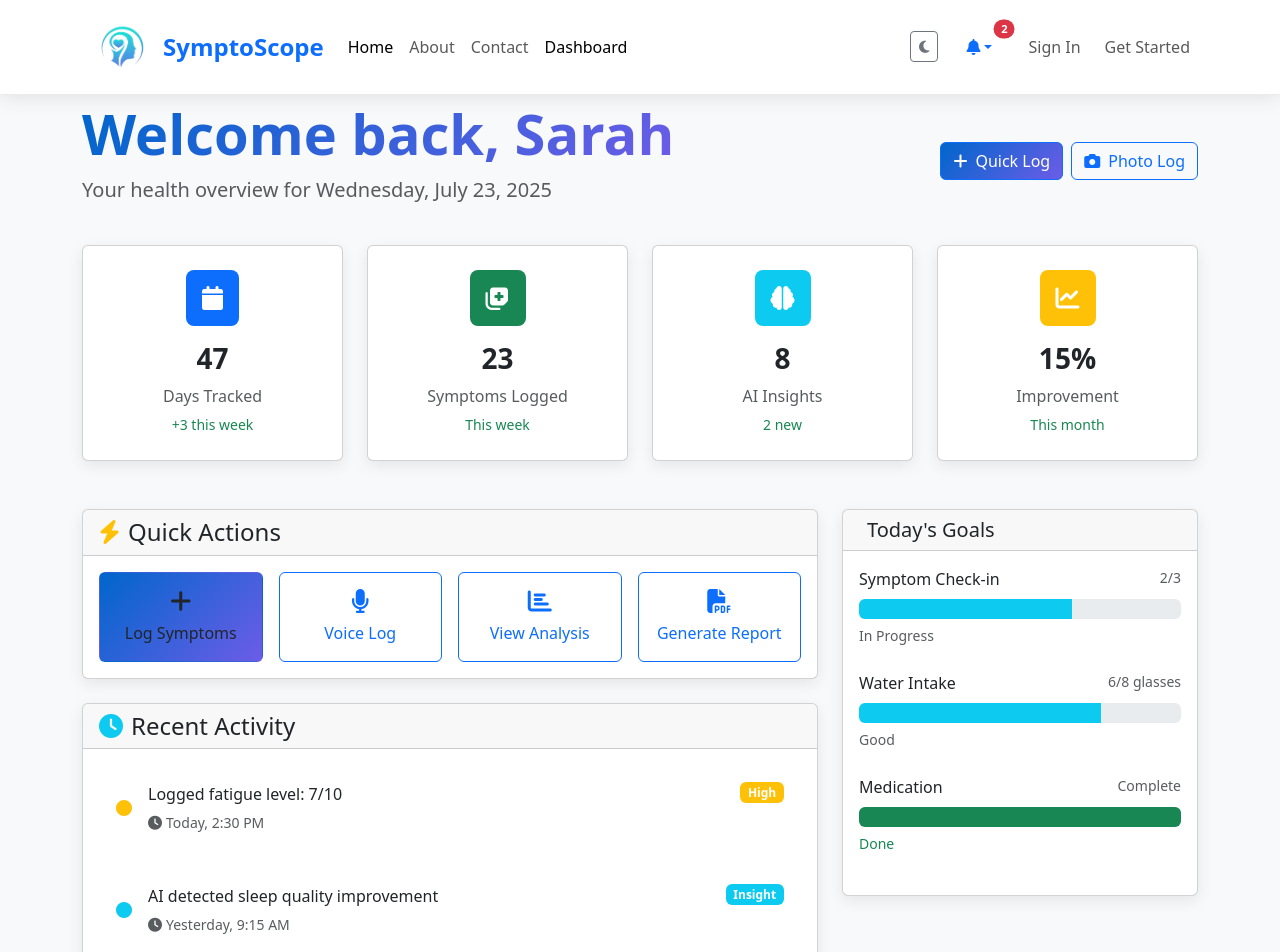
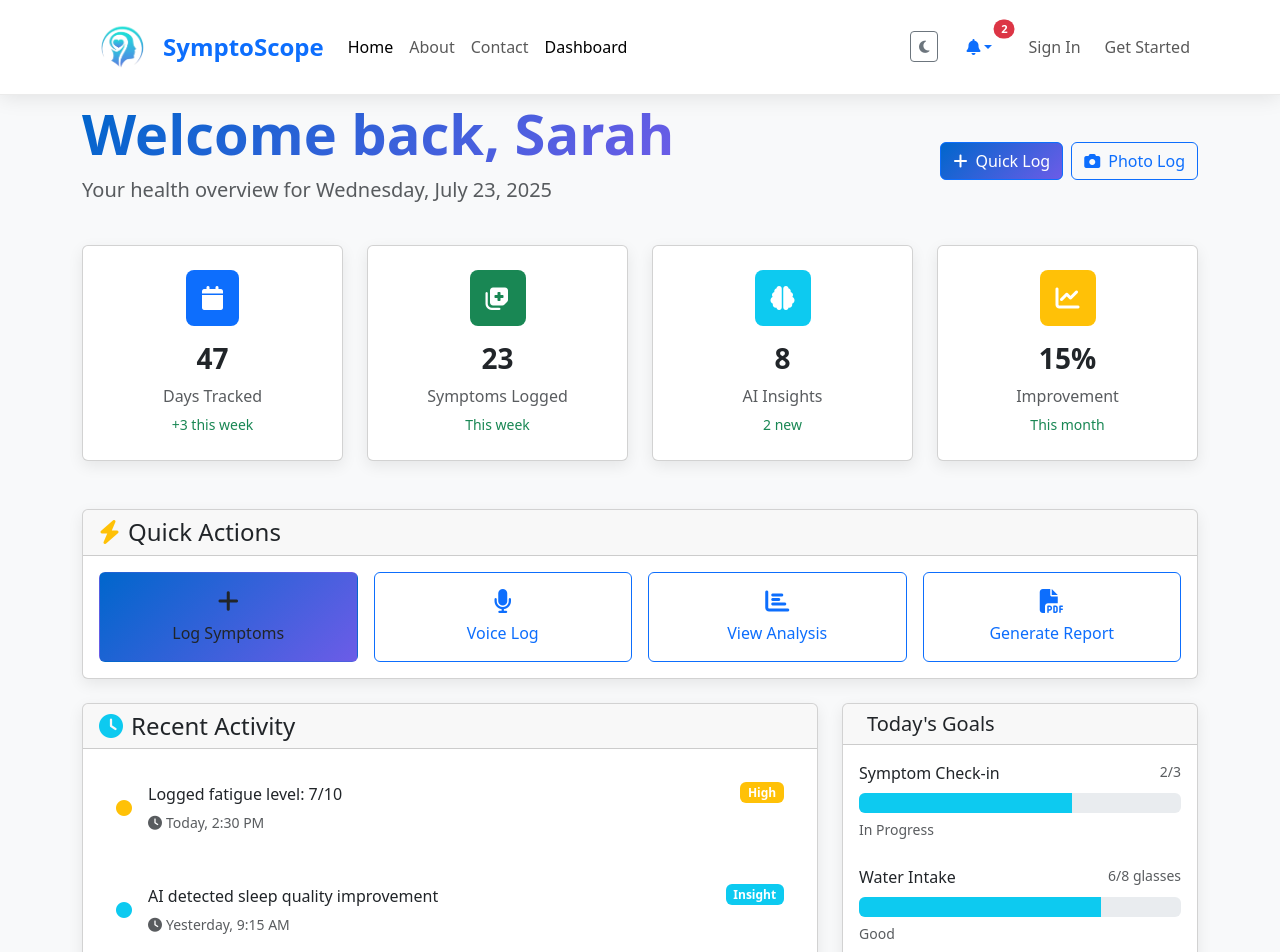
Before and after one commit to Darkfalcon2804/SyopFront, a React (Vite) app: page /dashboard in a window 1280 px wide. Shown: the top 952 px of the page. Built offline with nearby package versions, Linux system fonts and the light colour scheme.

Commit message:
Updated DashBoard

```diff
--- a/package.json
+++ b/package.json
@@ -9,11 +9,11 @@
     "preview": "vite preview"
   },
   "dependencies": {
+    "bootstrap": "^5.3.7",
     "react": "^18.3.1",
+    "react-bootstrap": "^2.10.10",
     "react-dom": "^18.3.1",
-    "react-router-dom": "^6.26.2",
-    "bootstrap": "^5.3.7",
-    "react-bootstrap": "^2.10.10"
+    "react-router-dom": "^6.26.2"
   },
   "devDependencies": {
     "@vitejs/plugin-react": "^4.3.3",
--- a/pages/Dashboard.jsx
+++ b/pages/Dashboard.jsx
@@ -92,29 +92,21 @@ export default function Dashboard() {
           ))}
         </Row>
 
-        {/* Replace <Row> with a div with Bootstrap's 'row' class */}
-        <div className="row">
-          {/* Main Content: Replace <Col lg={8}> with a div with Bootstrap's 'col-lg-8' class */}
-          <div className="col-lg-8">
-            {/* Quick Actions: Replace <Card> with a div with Bootstrap's 'card' class */}
-            <div className="card medical-card mb-4">
-              {/* Card.Header: Replace with a div with Bootstrap's 'card-header' class */}
+        {/* Quick Actions - Full Width */}
+        <div className="row mb-4">
+          <div className="col-12">
+            <div className="card medical-card">
               <div className="card-header">
                 <h4 className="mb-0">
                   <i className="fas fa-bolt text-warning me-2"></i>
                   Quick Actions
                 </h4>
               </div>
-              {/* Card.Body: Replace with a div with Bootstrap's 'card-body' class */}
               <div className="card-body">
-                {/* Row: Replace with a div with Bootstrap's 'row' and 'g-3' for gutter */}
                 <div className="row g-3">
-                  {/* Col md={6} lg={3} for 'Log Symptoms' */}
                   <div className="col-md-6 col-lg-3">
                     <Link to="/journal" className="text-decoration-none">
-                      {/* d-grid for full width button */}
                       <div className="d-grid">
-                        {/* Button: Replace with a <button> tag, applying Bootstrap button classes */}
                         <button className="btn btn-medical-primary py-3">
                           <i className="fas fa-plus d-block mb-2" style={{ fontSize: '1.5rem' }}></i>
                           Log Symptoms
@@ -122,17 +114,14 @@ export default function Dashboard() {
                       </div>
                     </Link>
                   </div>
-                  {/* Col md={6} lg={3} for 'Voice Log' */}
                   <div className="col-md-6 col-lg-3">
                     <div className="d-grid">
-                      {/* Button with outline variant */}
                       <button className="btn btn-outline-primary py-3">
                         <i className="fas fa-microphone d-block mb-2" style={{ fontSize: '1.5rem' }}></i>
                         Voice Log
                       </button>
                     </div>
                   </div>
-                  {/* Col md={6} lg={3} for 'View Analysis' */}
                   <div className="col-md-6 col-lg-3">
                     <Link to="/analysis" className="text-decoration-none">
                       <div className="d-grid">
@@ -143,7 +132,6 @@ export default function Dashboard() {
                       </div>
                     </Link>
                   </div>
-                  {/* Col md={6} lg={3} for 'Generate Report' */}
                   <div className="col-md-6 col-lg-3">
                     <div className="d-grid">
                       <button className="btn btn-outline-primary py-3">
@@ -155,17 +143,19 @@ export default function Dashboard() {
                 </div>
               </div>
             </div>
+          </div>
+        </div>
 
-            {/* Recent Activity: Replace <Card> with a div with Bootstrap's 'card' class */}
+        {/* Main Content Area with Recent Activity and Today's Goals side by side */}
+        <div className="row">
+          <div className="col-lg-8">
             <div className="card medical-card">
-              {/* Card.Header: Replace with a div with Bootstrap's 'card-header' class */}
               <div className="card-header">
                 <h4 className="mb-0">
                   <i className="fas fa-clock text-info me-2"></i>
                   Recent Activity
                 </h4>
               </div>
-              {/* Card.Body: Replace with a div with Bootstrap's 'card-body' class */}
               <div className="card-body">
                 {recentActivity.map((activity, index) => (
                   <div key={index} className="d-flex align-items-center p-3 rounded glassmorphism mb-3">
@@ -181,7 +171,6 @@ export default function Dashboard() {
                             {activity.time}
                           </small>
                         </div>
-                        {/* Badge: Replace with a span with Bootstrap's 'badge' and color classes */}
                         <span className={`badge bg-${activity.badgeColor}`}>{activity.badge}</span>
                       </div>
                     </div>
@@ -191,18 +180,14 @@ export default function Dashboard() {
             </div>
           </div>
 
-          {/* Sidebar: Replace <Col lg={4}> with a div with Bootstrap's 'col-lg-4' class */}
           <div className="col-lg-4">
-            {/* Today's Goals: Replace <Card> with a div with Bootstrap's 'card' class */}
-            <div className="card medical-card mb-4">
-              {/* Card.Header: Replace with a div with Bootstrap's 'card-header' class */}
+            <div className="card medical-card">
               <div className="card-header">
                 <h5 className="mb-0">
                   <i className="fas fa-target text-success me-2"></i>
                   Today's Goals
                 </h5>
               </div>
-              {/* Card.Body: Replace with a div with Bootstrap's 'card-body' class */}
               <div className="card-body">
                 {todaysGoals.map((goal, index) => (
                   <div key={index} className="mb-4">
@@ -210,8 +195,7 @@ export default function Dashboard() {
                       <span className="fw-medium">{goal.task}</span>
                       <small className="text-muted">{goal.current}</small>
                     </div>
-                    {/* ProgressBar: Replaced with div structure for Bootstrap progress bar */}
-                    <div className="progress mb-1" style={{ height: '20px' }}> {/* Adjust height as needed */}
+                    <div className="progress mb-1" style={{ height: '20px' }}>
                       <div
                         className={`progress-bar bg-${goal.progress === 100 ? 'success' : goal.progress > 50 ? 'info' : 'warning'}`}
                         role="progressbar"
@@ -220,8 +204,6 @@ export default function Dashboard() {
                         aria-valuemin="0"
                         aria-valuemax="100"
                       >
-                        {/* Optional: Display progress text inside bar if needed */}
-                        {/* {goal.progress}% */}
                       </div>
                     </div>
                     <small className={`text-${goal.progress === 100 ? 'success' : 'muted'}`}>
```
Also changed, not shown: 1 other file (tests, documents, lock files or other folders).
